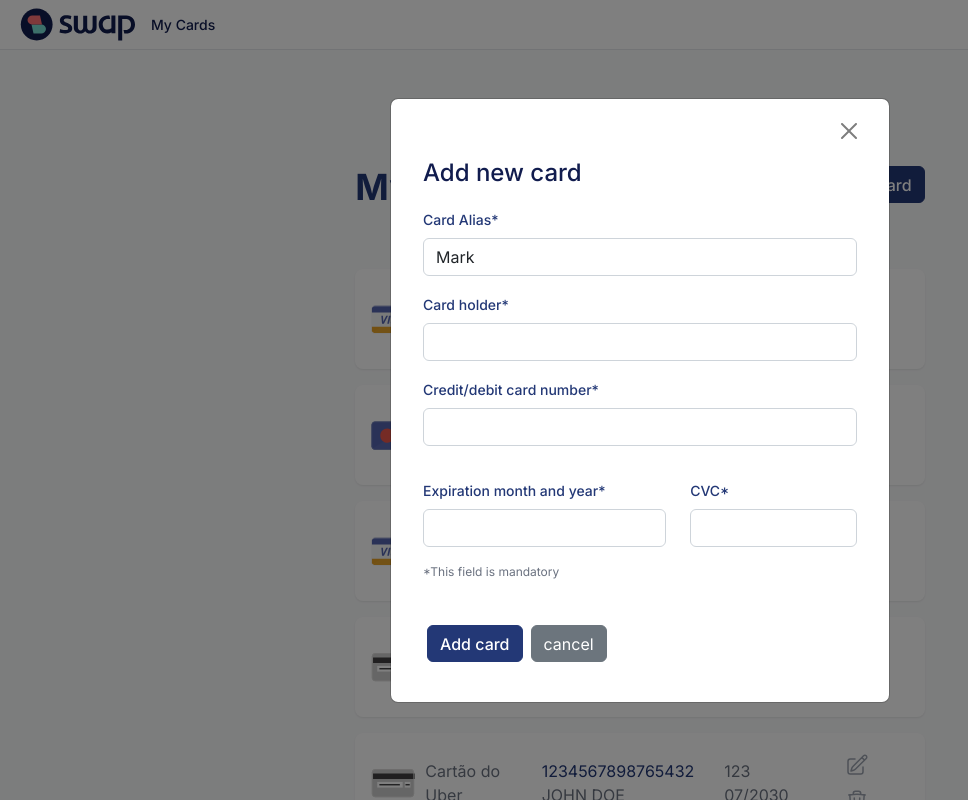
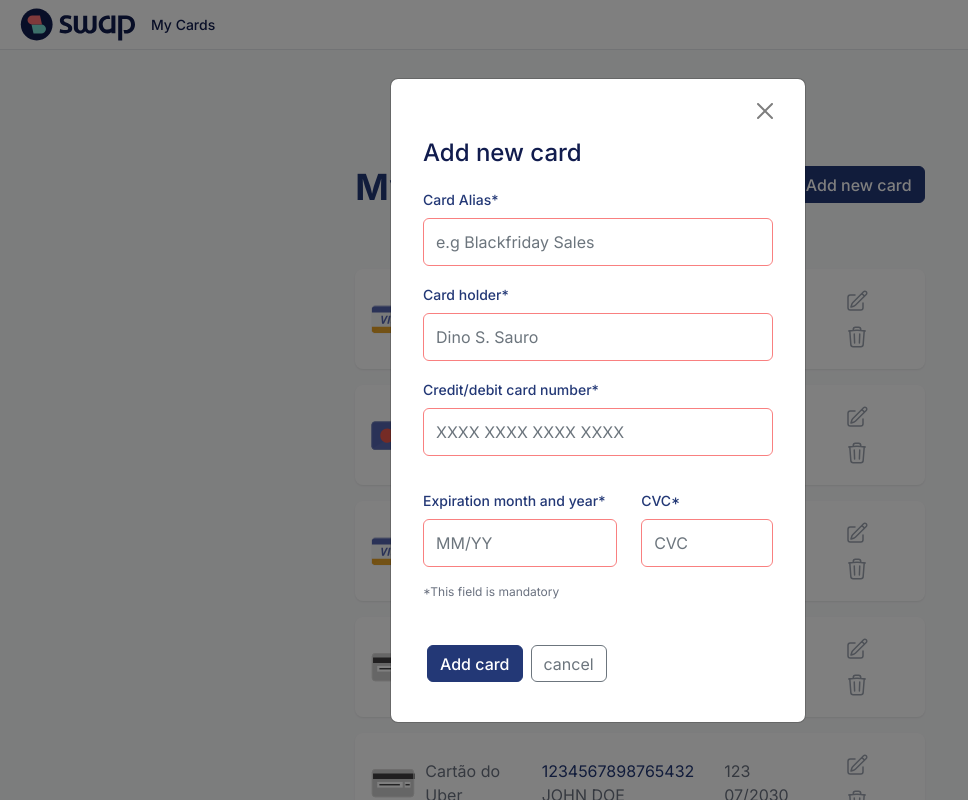
Before and after one commit to felahgs/cartoes-swap, a React (Create React App) app: page / in a window 1280 px wide. Both pictures are taken after a click on the button "Add new card". Shown: the top 800 px of the page, without its empty margins (0-968 px from the left). Built offline with nearby package versions, Linux system fonts and the light colour scheme.

Commit message:
finish form layout and validation

```diff
--- a/src/components/Modals/FormModal/FormModal.tsx
+++ b/src/components/Modals/FormModal/FormModal.tsx
@@ -1,35 +1,37 @@
-// import { useForm, SubmitHandler } from "react-hook-form";
 import React, { useState } from "react";
 import Button from "react-bootstrap/Button";
 import Col from "react-bootstrap/Col";
 import InputGroup from "react-bootstrap/InputGroup";
 import Row from "react-bootstrap/Row";
 
+import {
+  cardHolder as cardHolderRgx,
+  cardNumber as cardNumberRgx,
+  expDate as expDateRgx,
+  cvc as cvcRgx
+} from "utils/regexValidation";
+import { formatCardNumber, formatExpirationDate, toCamelCase } from "utils/strings";
+
 import * as T from "./types";
 import * as S from "./styles";
 
-// type Inputs = {
-//   cardAlias: string,
-//   cardHolder: string,
-//   cardNumber: string,
-//   expDate: string,
-//   cvc: string,
-// };
+function FormModal({show, onClose} :T.FormModalProps) {
 
-function FormModal({show, onClose} :T.FormModalProps) {
-  // const { register, handleSubmit, watch, formState: { errors, isValid, isDirty } } = useForm<Inputs>();
-  // const onSubmit: SubmitHandler<Inputs> = data => console.log(data);
+  const defaultValues = {
+    cardAlias: "",
+    cardHolder: "",
+    cardNumber: "",
+    expDate: "",
+    cvc: "",
+  };
 
-  // console.log(watch("cardAlias")); // watch input value by passing the name of it
-  // console.log(errors);
-  // console.log("has errors", !!errors);
-
-
+  const [formValue, setFormValue] = useState(defaultValues);
   const [validated, setValidated] = useState(false);
 
   const handleSubmit = (event: React.FormEvent<HTMLFormElement>) => {
     const form = event.currentTarget;
     if (form.checkValidity() === false) {
+      alert("invalid form");
       event.preventDefault();
       event.stopPropagation();
     }
@@ -38,72 +40,117 @@ function FormModal({show, onClose} :T.FormModalProps) {
     console.log("form event", event);
   };
 
+  const handleOnChange = (event: React.ChangeEvent<HTMLInputElement>) => {
+    const {name, value} = event.target;
+
+    setFormValue({...formValue, [toCamelCase(name)]: value});
+  };
+
   return (
     <S.Modal
       show={show}
       onHide={onClose}
-      backdrop="static"
       centered
     >
       <S.ModalHeader closeButton/>
-      {/* </S.ModalHeader> */}
-
       <S.ModalBody >
         <S.ModalTitle>Add new card</S.ModalTitle>
-        <S.Form id="card-form" noValidate validated={validated} onSubmit={handleSubmit}>
-          <S.FormGroup controlid="validationCustom01">
+        <S.Form
+          id="card-form"
+          autoComplete="on"
+          noValidate
+          validated={validated}
+          onSubmit={handleSubmit}
+        >
+          <S.FormGroup controlid="card-alias">
             <S.FormLabel>Card Alias*</S.FormLabel>
             <S.Form.Control
               required
+              name="card-alias"
               type="text"
+              value={formValue.cardAlias}
               placeholder="e.g Blackfriday Sales"
-              defaultValue="Mark"
-              // {...register("cardAlias", { required: true })}
+              onChange={handleOnChange}
             />
             <S.Form.Control.Feedback type="invalid">
-              {"It can't be empty!"}
+              {"Card alias is required!"}
             </S.Form.Control.Feedback>
-            {/* <S.Form.Control.Feedback>Looks good!</S.Form.Control.Feedback> */}
           </S.FormGroup>
 
-          <S.FormGroup controlid="validationCustom02">
+          <S.FormGroup controlid="card-holder">
             <S.FormLabel>Card holder*</S.FormLabel>
             <S.Form.Control
               required
+              name="card-holder"
               type="text"
+              pattern={cardHolderRgx}
+              value={formValue.cardHolder}
+              placeholder="Dino S. Sauro"
+              onChange={handleOnChange}
             />
             <S.Form.Control.Feedback type="invalid">
-              {"It can't be empty!"}
+              {formValue.cardHolder.length > 0 ?
+                "It cannot contain accentuation or special characters!"
+                : "Card holder is required!"
+              }
             </S.Form.Control.Feedback>
           </S.FormGroup>
 
-          <S.FormGroup controlid="validationCustomUsername">
+          <S.FormGroup controlid="card-number">
             <S.FormLabel>Credit/debit card number*</S.FormLabel>
             <InputGroup hasValidation>
               <S.Form.Control
-                type="text"
+                type="tel"
+                name="card-number"
+                inputMode="numeric"
+                autoComplete="cc-number"
                 required
+                pattern={cardNumberRgx}
+                maxLength={19}
+                value={formatCardNumber(formValue.cardNumber)}
+                placeholder="XXXX XXXX XXXX XXXX"
+                onChange={handleOnChange}
               />
               <S.Form.Control.Feedback type="invalid">
-                {"It can't be empty!"}
+                {"Insert a valid number between 14 and 16 digits!"}
               </S.Form.Control.Feedback>
             </InputGroup>
           </S.FormGroup>
 
           <Row>
-            <S.FormGroup as={Col} md="7" controlid="validationCustom03">
+            <S.FormGroup as={Col} md="7" controlid="exp-date">
               <S.FormLabel>Expiration month and year*</S.FormLabel>
-              <S.Form.Control type="text" required />
+              <S.Form.Control
+                type="tel"
+                name="exp-date"
+                inputMode="numeric"
+                required
+                pattern={expDateRgx}
+                maxLength={5}
+                value={formatExpirationDate(formValue.expDate)}
+                placeholder="MM/YY"
+                onChange={handleOnChange}
+              />
               <S.Form.Control.Feedback type="invalid">
-                {"It can't be empty!"}
+                {"Insert a valid date!"}
               </S.Form.Control.Feedback>
             </S.FormGroup>
 
-            <S.FormGroup as={Col} md="5" controlid="validationCustom04">
+            <S.FormGroup as={Col} md="5" controlid="cvc">
               <S.FormLabel>CVC*</S.FormLabel>
-              <S.Form.Control type="text" required />
+              <S.Form.Control
+                type="tel"
+                name="cvc"
+                inputMode="numeric"
+                required
+                pattern={cvcRgx}
+                maxLength={4}
+                value={formValue.cvc}
+                placeholder="CVC"
+                onChange={handleOnChange}
+              />
               <S.Form.Control.Feedback type="invalid">
-                {"It can't be empty!"}
+                {"Should have ate least 3 characters"}
               </S.Form.Control.Feedback>
             </S.FormGroup>
           </Row>
@@ -116,7 +163,7 @@ function FormModal({show, onClose} :T.FormModalProps) {
 
       <S.ModalFooter>
         <Button form="card-form" variant="primary" type="submit">Add card</Button>
-        <Button variant="secondary" onClick={onClose}>
+        <Button variant="outline-secondary" onClick={onClose}>
           {"cancel"}
         </Button>
       </S.ModalFooter>
--- a/src/components/Modals/FormModal/styles.ts
+++ b/src/components/Modals/FormModal/styles.ts
@@ -4,16 +4,10 @@ import BModal from "react-bootstrap/Modal";
 import styled from "styled-components";
 
 
-export const CardFormContainer = styled.div`
-
-`;
-
 export const Form = styled(BForm)`
-  /* padding: 0 32px; */
 `;
 
 export const FormGroup = styled(BForm.Group)`
-  /* background-color: blue; */
   margin: 16px 0;
 `;
 
@@ -28,7 +22,11 @@ export const FormLegend = styled.p`
   color: #6B7280;
 `;
 
-export const Modal = styled(BModal)``;
+export const Modal = styled(BModal)`
+  .modal-content {
+    max-width: 416px
+  }
+`;
 
 export const ModalTitle = styled(BModal.Title)`
   color: #111C4E;
--- a/src/styles/global.css
+++ b/src/styles/global.css
@@ -20,7 +20,7 @@ code {
 }
 
 
-/* Customization of bootstrap components */
+/* Cootstrap components customization */
 .btn {
   height: 37px;
 }
@@ -32,6 +32,16 @@ code {
   font-weight: 500;
 }
 
+.form-control:invalid, .invalid-feedback{
+  border-color: #F98080 !important;
+  color: #F98080 !important;
+  background-image: none !important;
+}
+
+input {
+  height: 48px;
+}
+
 p {
   margin: 0;
 }
--- /dev/null
+++ b/src/utils/regexValidation.ts
@@ -0,0 +1,6 @@
+/* eslint-disable quotes */
+/* eslint-disable no-useless-escape */
+export const cardHolder = "[a-z A-Z- .]+";
+export const cardNumber = "[0-9| ]{17,19}";
+export const expDate = "^(0[1-9]|1[0-2])\/?([0-9]{2})$";
+export const cvc = "[0-9]{3,4}";
--- /dev/null
+++ b/src/utils/strings.ts
@@ -0,0 +1,36 @@
+export const toKebabCase = (str: string) => str
+  .match(/[A-Z]{2,}(?=[A-Z][a-z]+[0-9]*|\b)|[A-Z]?[a-z]+[0-9]*|[A-Z]|[0-9]+/g)
+  ?.join("-")
+  .toLowerCase();
+
+export const toCamelCase = (str: string) => str.trim()
+  .replace(/[-_\s]+(.)?/g, (_, c) => c ? c.toUpperCase() : "");
+
+export const formatCardNumber = (value: string | number) => {
+  const str = value.toString()
+    .replace(/\s+/g, "")
+    .replace(/[^0-9]/gi, "");
+  const matches = str.match(/\d{4,16}/g);
+  const match = matches && matches[0] || "";
+  const parts = [];
+
+  for (let i=0, len=match.length; i<len; i+=4) {
+    parts.push(match.substring(i, i+4));
+  }
+
+  if (parts.length) {
+    return parts.join(" ");
+  } else {
+    return value;
+  }
+};
+
+export const formatExpirationDate = (value = "") => {
+  const clearValue = value.replace(/\D+/g, "");
+
+  if (clearValue.length >= 3) {
+    return `${clearValue.slice(0, 2)}/${clearValue.slice(2, 4)}`;
+  }
+
+  return clearValue;
+};
```
Also changed, not shown: .eslintrc.js, src/utils/breakpoints.ts (renamed from src/utils/breakpoints.js).
